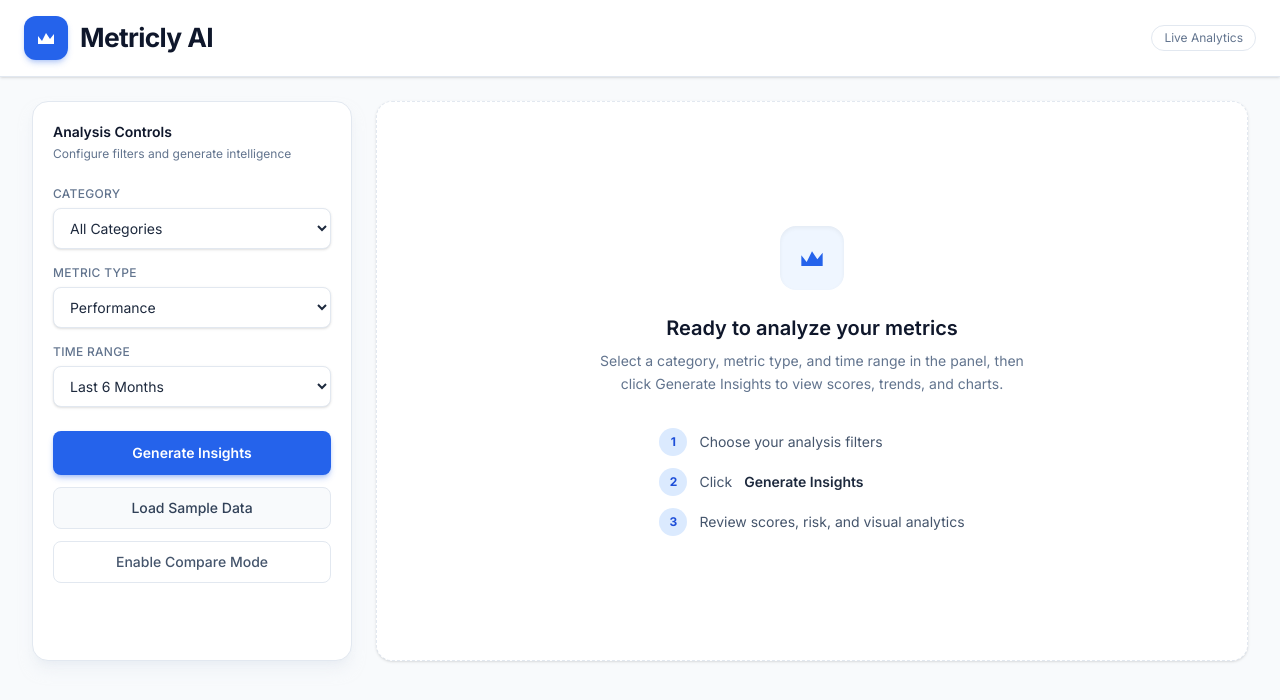
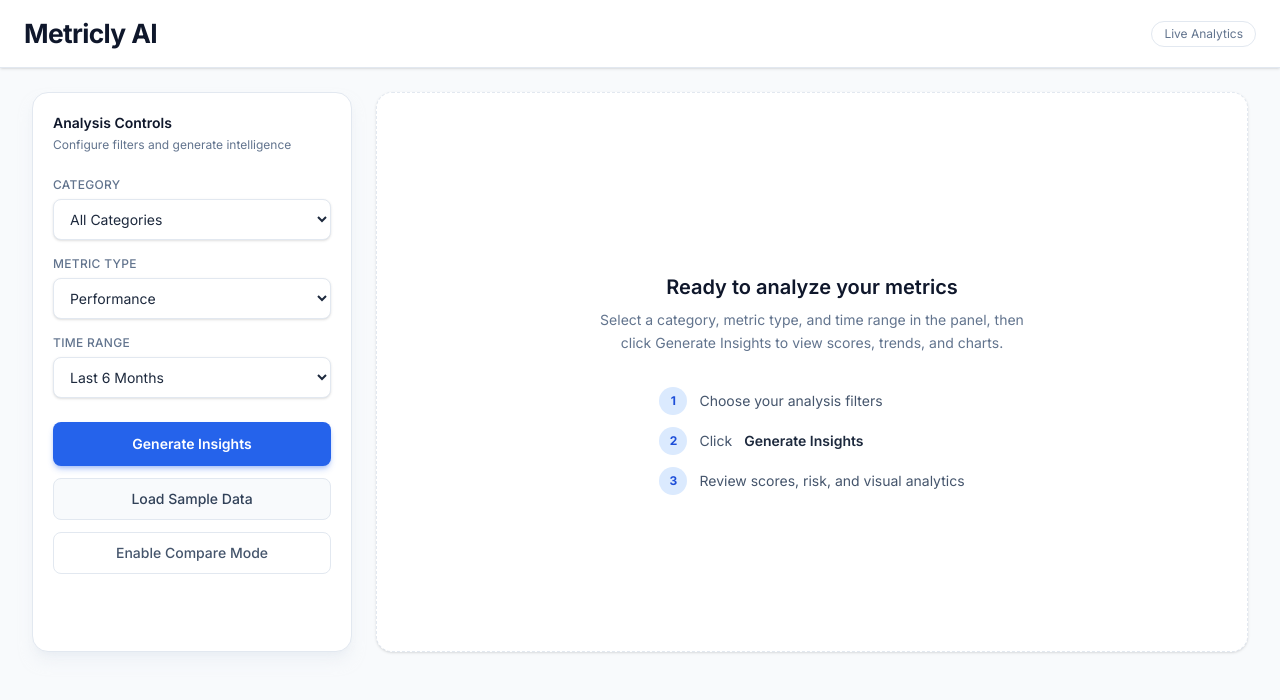
Before and after one commit to codexfang/metricly-ai, a React (Vite) app: page / in a window 1280 px wide. Shown: the top 700 px of the page. Built offline with nearby package versions, Linux system fonts and the light colour scheme.

Commit message:
Updated Header/Dashboard Empty State

```diff
--- a/src/components/DashboardEmptyState.jsx
+++ b/src/components/DashboardEmptyState.jsx
@@ -1,14 +1,6 @@
 export default function DashboardEmptyState({ compareMode }) {
   return (
     <div className="flex h-full min-h-[560px] flex-1 flex-col items-center justify-center rounded-2xl border border-dashed border-slate-200 bg-white px-8 py-16 text-center shadow-sm">
-      <div className="flex h-16 w-16 items-center justify-center rounded-2xl bg-brand-50 text-brand-600 shadow-inner">
-        <svg className="h-8 w-8" viewBox="0 0 24 24" fill="none" aria-hidden="true">
-          <path
-            d="M4 18V10l4 5 4-8 4 6 4-5v10H4z"
-            fill="currentColor"
-          />
-        </svg>
-      </div>
       <h2 className="mt-6 text-xl font-semibold text-slate-900">
         Ready to analyze your metrics
       </h2>
--- a/src/components/Header.jsx
+++ b/src/components/Header.jsx
@@ -3,14 +3,6 @@ export default function Header({ compareMode }) {
     <header className="border-b border-slate-200 bg-white px-6 py-4 shadow-sm">
       <div className="mx-auto flex max-w-[1600px] items-center justify-between">
         <div className="flex items-center gap-3">
-          <div className="flex h-11 w-11 shrink-0 items-center justify-center rounded-xl bg-brand-600 text-white shadow-md shadow-brand-600/25">
-            <svg className="h-6 w-6" viewBox="0 0 24 24" fill="none" aria-hidden="true">
-              <path
-                d="M4 18V10l4 5 4-8 4 6 4-5v10H4z"
-                fill="currentColor"
-              />
-            </svg>
-          </div>
           <h1 className="text-2xl font-bold tracking-tight text-slate-900 sm:text-[1.65rem]">
             Metricly AI
           </h1>
```
